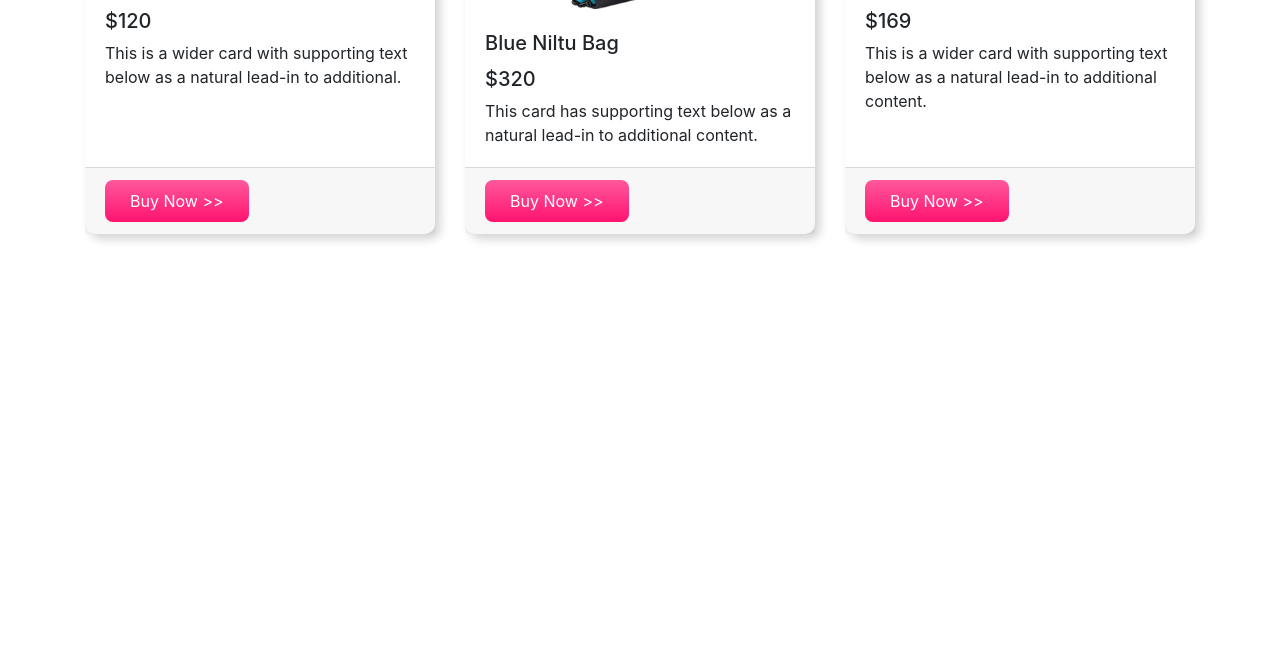
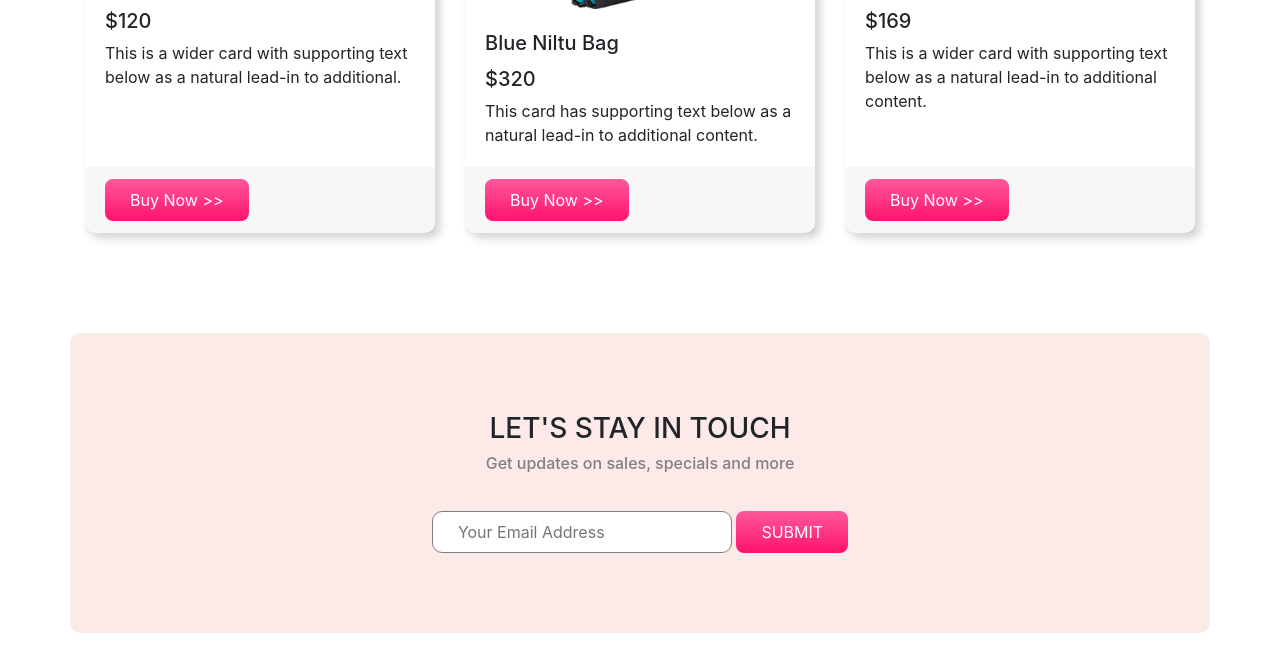
Before and after one commit to moshiurshimul/simple-ecommerce, a plain HTML site: page index.html in a window 1280 px wide. Shown: the part 1997-2668 px from the top of the page. Before the commit the page ends 2331 px from the top, so only its background shows below. Drawn offline with nearby package versions, Linux system fonts and the light colour scheme.

Commit message:
Subscribe section added

```diff
--- a/index.html
+++ b/index.html
@@ -25,7 +25,7 @@
                 <a class="nav-item nav-link active" href="#">Home <span class="sr-only">(current)</span></a>
                 <a class="nav-item nav-link" href="#shoes">Shoes</a>
                 <a class="nav-item nav-link" href="#backpack">Backpack</a>
-                <a class="nav-item nav-link" href="#">Subscribe Us</a>
+                <a class="nav-item nav-link" href="#Subscribe">Subscribe Us</a>
               </div>
             </div>
           </nav>
@@ -189,6 +189,17 @@
           </div>
     </div>
 
+    <!-- Subscribe section -->
+    <div class="container subscribe d-flex justify-content-center align-items-center" id="Subscribe">
+      <div>
+        <h3>LET'S STAY IN TOUCH</h3>
+        <h6>Get updates on sales, specials and more</h6>
+        <input placeholder="Your Email Address" type="text">
+        <button class="buy-now-button">SUBMIT</button>
+      </div>
+
+    </div>
+
     <!-- All Script -->
     <script src="https://code.jquery.com/jquery-3.5.1.slim.min.js" integrity="sha384-DfXdz2htPH0lsSSs5nCTpuj/zy4C+OGpamoFVy38MVBnE+IbbVYUew+OrCXaRkfj" crossorigin="anonymous"></script>
     <script src="https://cdn.jsdelivr.net/npm/popper.js@1.16.0/dist/umd/popper.min.js" integrity="sha384-Q6E9RHvbIyZFJoft+2mJbHaEWldlvI9IOYy5n3zV9zzTtmI3UksdQRVvoxMfooAo" crossorigin="anonymous"></script>
--- a/style.css
+++ b/style.css
@@ -71,3 +71,27 @@
     margin-bottom: 50px;
     margin-top: 0;
 }
+
+.card-footer {
+    border: none;
+}
+
+.subscribe {
+    height: 300px;
+    background-color: #fceae8;
+    border-radius: 10px;
+    text-align: center;
+}
+
+.subscribe h6 {
+    color: gray;
+}
+
+input {
+    margin-top: 30px;
+    padding: 8px 25px;
+    border-radius: 10px;
+    border: 1px solid gray;
+
+
+}
```
